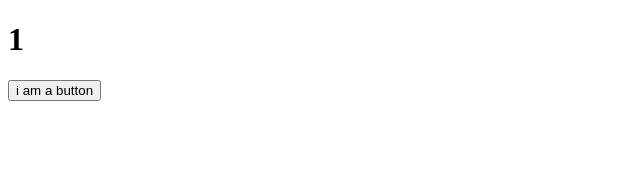
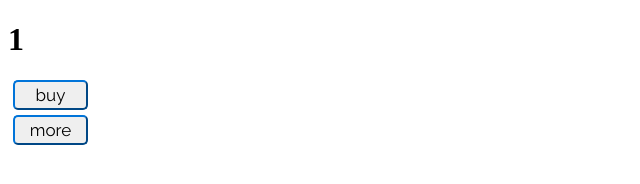
Before and after one commit to austinStotts/Comments-Proxy, a React app: page / in a window 1280 px wide. Shown: the whole page, without its empty margins (0-640 px from the left). Built offline with nearby package versions, Linux system fonts and the light colour scheme.

Commit message:
added styles with radium to button comp.

```diff
--- a/app/app.js
+++ b/app/app.js
@@ -3,6 +3,7 @@ import ReactDOM from 'react-dom';
 import Button from './comps/button';
 import Axios from 'axios';
 import styles from './styles';
+import Radium from 'radium';
 
 class App extends PureComponent {
   constructor (props) {
@@ -42,7 +43,10 @@ class App extends PureComponent {
     return (
       <div>
         <h1>{this.state.number}</h1>
-        <Button text={'i am a button'} function={()=>{console.log('click')}}/>
+        <span>
+        <Button text={'buy'} function={()=>{console.log('click')}}/>
+        <Button text={'more'} function={_=>console.log('more!')}/>
+        </span>
       </div>
     )
   }
--- a/app/comps/button.js
+++ b/app/comps/button.js
@@ -1,18 +1,29 @@
 import React, { PureComponent } from 'react';
 import PropTypes from 'prop-types';
+import Radium from 'radium';
 import styles from '../styles';
 
-const Button = (props) => {
-  console.log(props.text);
-  return (
-    <div>
-      <button
-      className="ui-button"
-      style={styles.uiButton}
-      onClick={props.function}
-      >{props.text}</button>
-    </div>
-  )
+class Button extends PureComponent {
+  constructor (props) {
+    super(props);
+  }
+  render () {
+    return (
+      <div style={[
+        styles.uiButtonDiv.base,
+        styles.uiButtonDiv.primary
+      ]}>
+        <button
+        className="ui-button"
+        style={[
+          styles.uiButton.base,
+          styles.uiButton.primary
+        ]}
+        onClick={this.props.function}
+        >{this.props.text}</button>
+      </div>
+    )
+  }
 }
 
 Button.propTypes = {
@@ -22,4 +33,5 @@ Button.propTypes = {
   function: PropTypes.func.isRequired
 }
 
+Button = Radium(Button);
 export default Button;
--- a/app/styles.js
+++ b/app/styles.js
@@ -1,8 +1,32 @@
 
 // Javascript styling object
 const styles = {
-  h1:{
-    color:'red'
+  uiButton: {
+    base: {
+      width:'75px',
+      height:'30px',
+      outline:'none',
+      borderRadius:'5px',
+      borderWidth:'2px',
+      borderColor:'#0074D9',
+      fontSize:'17px',
+      fontFamily:'Raleway, sans-serif',
+      transitionDuration:'0.6s',
+    },
+    primary: {
+      ":hover": {
+        backgroundColor:'#0074D9',
+        color:'white'
+      },
+    },
+  },
+  uiButtonDiv: {
+    base: {
+      margin:'5px',
+    },
+    Primary: {
+
+    }
   }
 }
 
--- a/package.json
+++ b/package.json
@@ -22,6 +22,7 @@
     "cors": "^2.8.5",
     "express": "^4.16.4",
     "prop-types": "^15.6.2",
+    "radium": "^0.25.1",
     "react": "^16.6.3",
     "react-dom": "^16.6.3"
   },
```
Also changed, not shown: dist/index.html, 2 other files.
